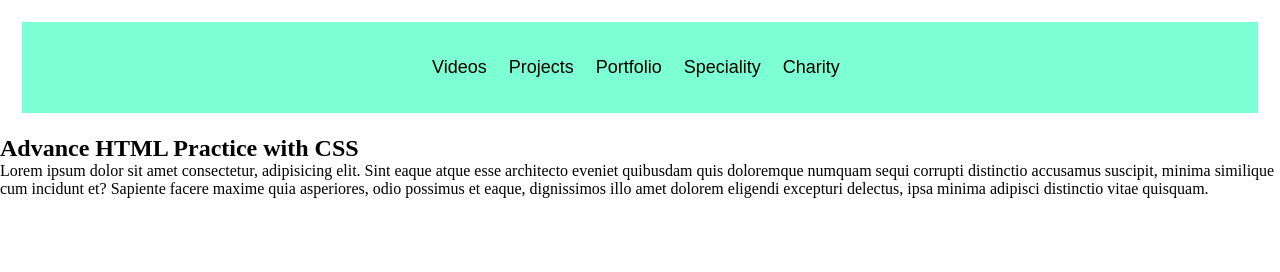
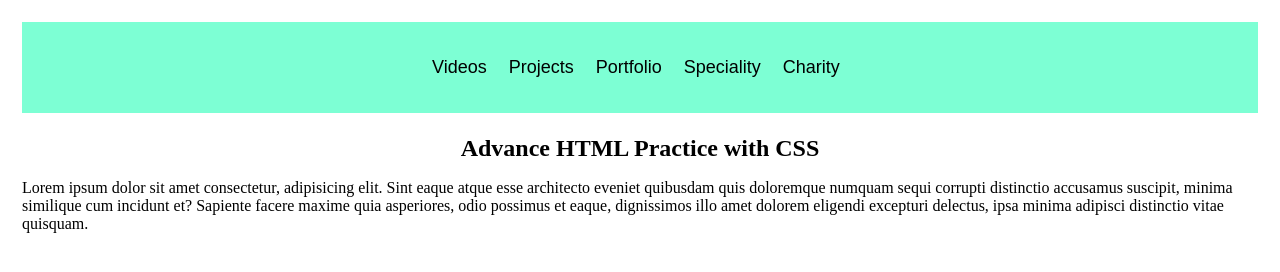
Before and after one commit to sayful-abit/Module-4, a plain HTML site: page index.html in a window 1280 px wide. Drawn offline with Linux system fonts and the light colour scheme.

Commit message:
2nd push

```diff
--- a/index.html
+++ b/index.html
@@ -25,7 +25,10 @@
     </nav>
 
     <main>
-        <section>
+        <!-- <section class="imgsec">
+            <img src="Images/cover3.jpg" alt="cover photo">
+        </section> -->
+        <section class="psec">
             <h1>
                 Advance HTML Practice with CSS
             </h1>
--- a/style.css
+++ b/style.css
@@ -40,3 +40,16 @@ nav li:hover .dropdown{
     display: block;
     background-color: lightgoldenrodyellow;
 }
+
+.imgsec{
+    margin: 22px;
+}
+
+.psec{
+    margin: 22px;
+
+}
+.psec > h1{
+    text-align: center;
+    margin-bottom: 17px;
+}
```
Also changed, not shown: Images/cover.jpg (added), Images/cover2.jpg (added), Images/cover3.jpg (added).
